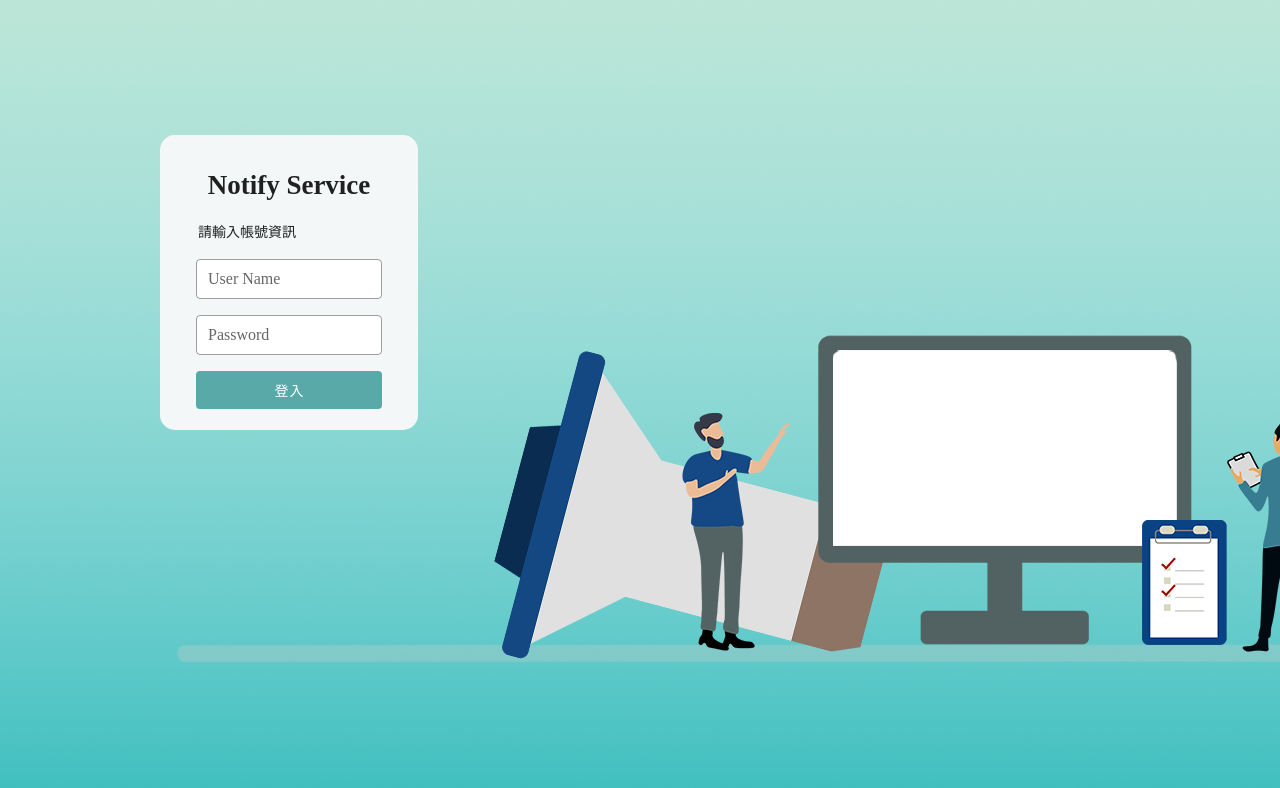
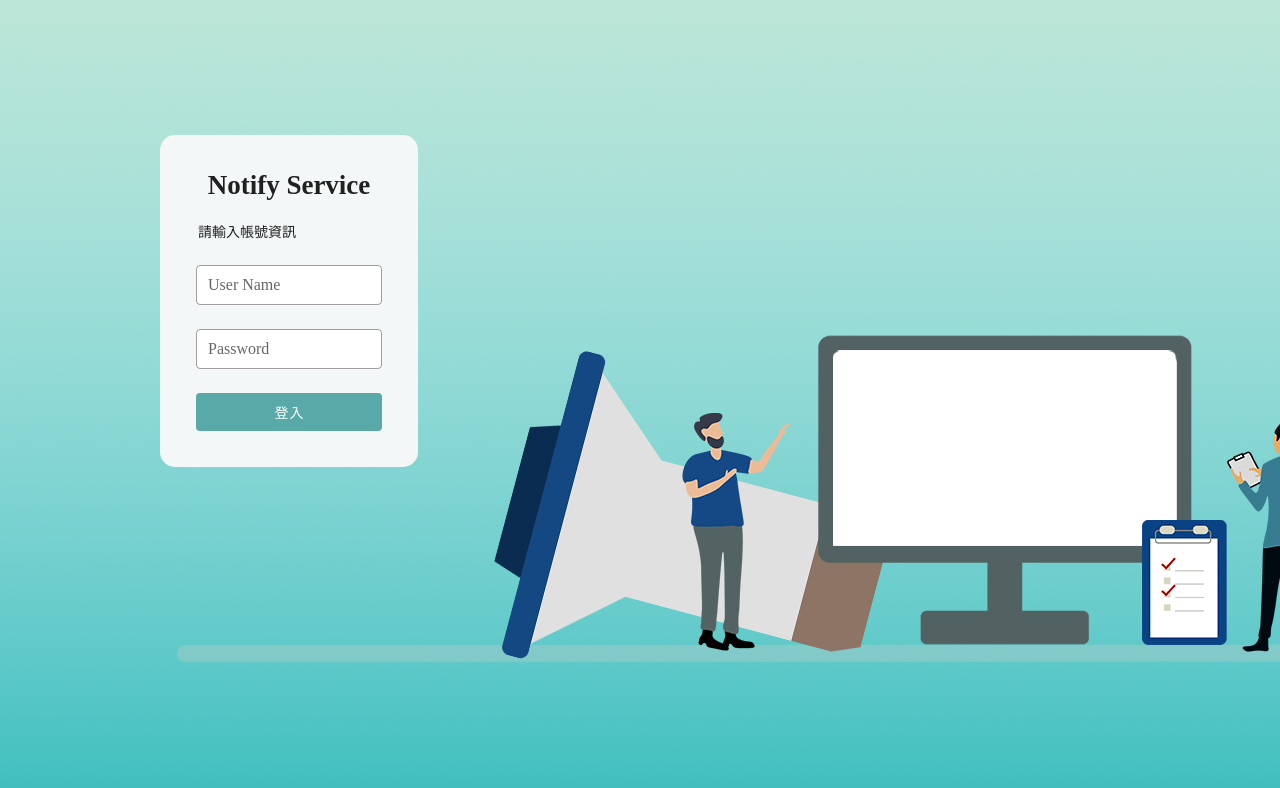
Before and after one commit to foxdaai2020/Notify, a Vue app in the folder web/: page /login in a window 1280 px wide. Shown: the top 788 px of the page. Built offline with nearby package versions, Linux system fonts and the light colour scheme; what vuetify-datetime-picker would draw is missing.

Commit message:
modify login input style

```diff
--- a/web/src/views/Login.vue
+++ b/web/src/views/Login.vue
@@ -10,14 +10,14 @@
           label="User Name"
           hide-details="auto"
           :style="{'min-height': '20px'}"
-          class="mb-4"
+          class="mb-6"
         ></v-text-field>
         <v-text-field
           outlined
           label="Password"
           hide-details="auto"
           :style="{'min-height': '20px'}"
-          class="mb-4"
+          class="mb-6"
         >
         </v-text-field>
       </div>
@@ -33,6 +33,10 @@
 </template>
 
 <style lang="scss">
+html, body {
+  overflow-y: hidden;
+}
+
 .login {
   font-family: "Microsoft JhengHei";
   width: 100%;
@@ -50,7 +54,7 @@
   top: 135px;
   left: 160px;
   width: 258px;
-  height: 295px;
+  height: 332px;
   background-color: #F3F7F7;
   border-radius: 15px;
   text-align: center;
@@ -66,20 +70,12 @@
   font-size: 14px;
   text-align: left;
   margin-left: 38px;
+  padding-bottom: 6px;
 }
 
 .login-input {
   margin: auto;
   width: 186px;
-}
-
-// .v-text-field.v-text-field--solo .v-input__control .v-input__slot {
-//   min-height: 20px;
-//   border: 1px solid lightgray;
-//   border-radius: 5px;
-// }
-    .login-input {
-
   .v-text-field--outlined .v-label {
     top: unset;
   }
@@ -91,5 +87,4 @@
   }
 }
 
-
 </style>
```
Lines whose indentation alone changed are shown as unchanged.
